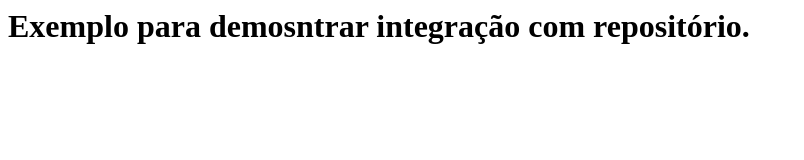
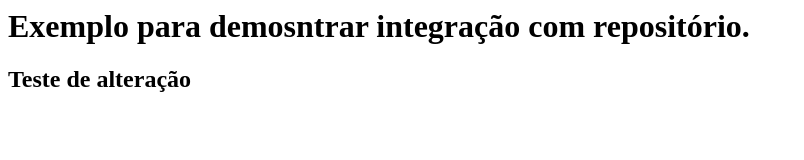
Before and after one commit to Gelato-dc/Trainee, a plain HTML site: page index.html in a window 1280 px wide. Shown: the whole page, without its empty margins (0-804 px from the left). Drawn offline with Linux system fonts and the light colour scheme.

Commit message:
Alteração de código

```diff
--- a/index.html
+++ b/index.html
@@ -4,6 +4,8 @@
 
     <body>
         <h1>  Exemplo para demosntrar integração com repositório.</h1>
+
+        <h2>Teste de alteração </h2>
     </body>
 </head>
 </html>
```
